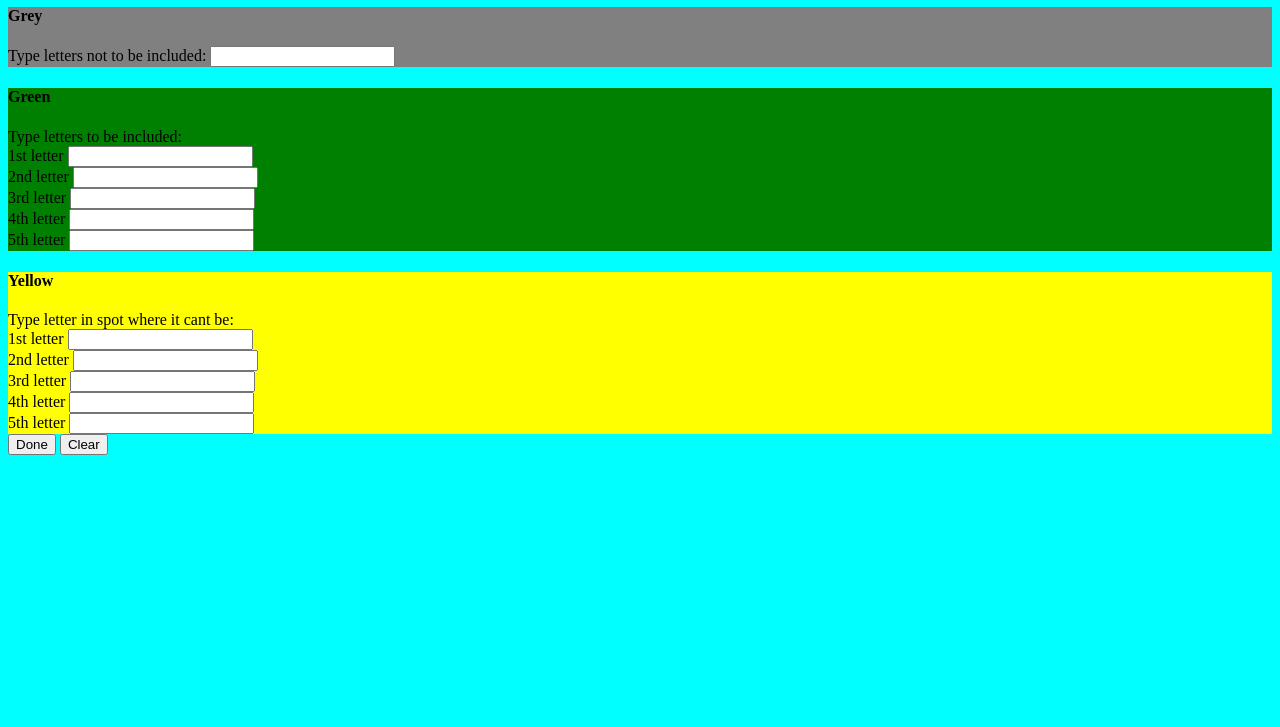
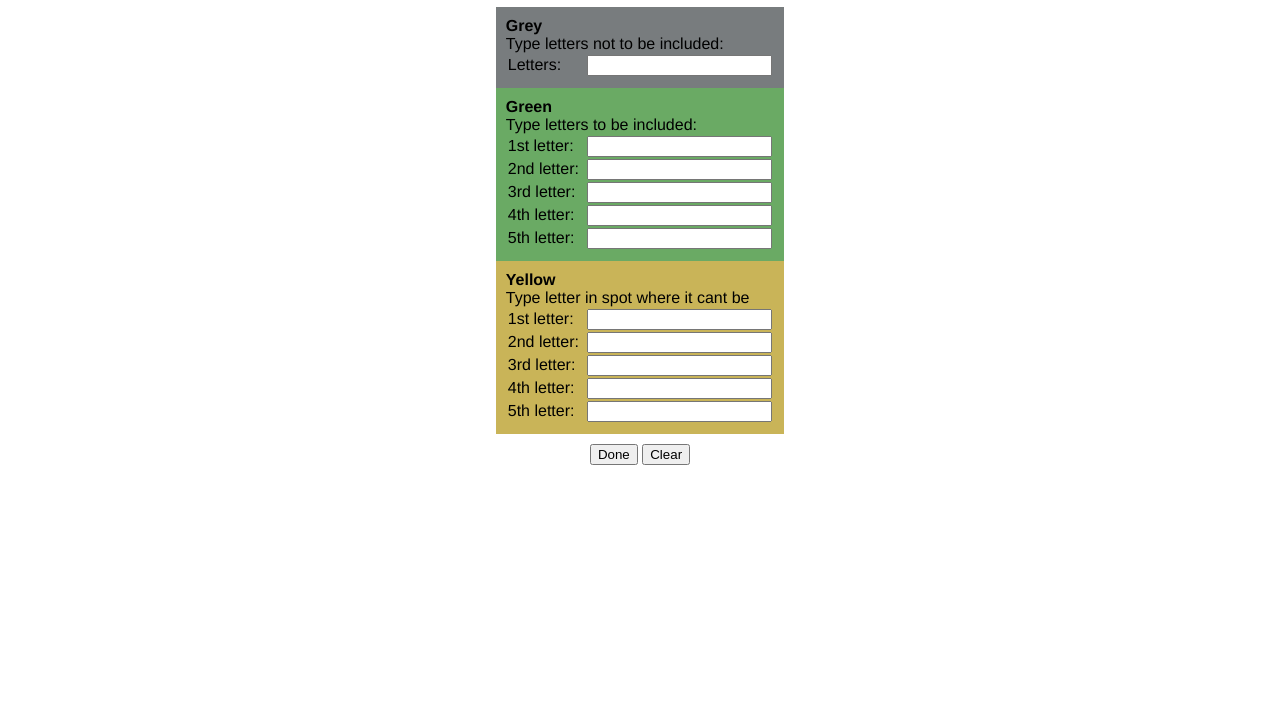
Before and after one commit to YehudaSchochet/portfolio, a website built with webpack: page wordleHelp/src/index.html in a window 1280 px wide. Shown: the part 73-800 px from the top of the page. Built offline with nearby package versions, Linux system fonts and the light colour scheme; what an-array-of-english-words would draw is missing.

Commit message:
cleaning up code

```diff
--- a/wordleHelp/src/css/index.css
+++ b/wordleHelp/src/css/index.css
@@ -1,23 +1,43 @@
 body {
-  background-color: aqua;
+  font-family: Helvetica, Arial, sans-serif;
 }
 
-header{
- text-align: center;
+h4 {
+  padding: 0px;
+  margin: 0px;
 }
 
-#filteredWords{
+header {
+  text-align: center;
+}
+
+label {
+  width: 75px;
+  display: inline-block;
+}
+
+.inputBox {
+  margin: 2px;
+}
+
+.element {
+  padding: 10px;
+  margin: auto;
+  width: fit-content;
+}
+
+#filteredWords {
   word-wrap: break-word;
 }
 
-#grey{
-  background-color: gray;
+#grey {
+  background-color: #787C7E;
 }
 
 #green {
-  background-color: green;
+  background-color: #6AAA64;
 }
 
 #yellow {
-  background-color: yellow;
+  background-color: #C9B458;
 }
--- a/wordleHelp/src/index.html
+++ b/wordleHelp/src/index.html
@@ -8,69 +8,73 @@
 
 </head>
 <title>Wordle Helper</title>
+
 <body>
   <header>
     <h1>Wordle Helper</h1>
   </header>
-  <div id="grey">
+  <div class="element" id="grey">
     <h4>Grey</h4>
      Type letters not to be included:
+    <div class="inputBox">
+      <label>Letters:</label>
       <input type="text" id="excluded" class="inputs">
     </div>
+  </div>
 
-  <div id="green">
+  <div class="element" id="green">
     <h4>Green</h4>
-  <div> Type letters to be included:</div>
-
-  <div>
-    1st letter
+    Type letters to be included:
+    <div class="inputBox">
+      <label>1st letter:</label>
       <input type="text" id="firstGreen" class="inputs" maxlength="1">
     </div>
-  <div>
-    2nd letter
+    <div class="inputBox">
+      <label>2nd letter:</label>
       <input type="text" id="secondGreen" class="inputs" maxlength="1">
     </div>
-  <div>
-    3rd letter
+    <div class="inputBox">
+      <label>3rd letter:</label>
       <input type="text" id="thirdGreen" class="inputs" maxlength="1">
     </div>
-  <div>
-    4th letter
+    <div class="inputBox">
+      <label>4th letter:</label>
       <input type="text" id="fourthGreen" class="inputs" maxlength="1">
     </div>
-  <div>
-    5th letter
+    <div class="inputBox">
+      <label>5th letter:</label>
       <input type="text" id="fifthGreen" class="inputs" maxlength="1">
     </div>
   </div>
 
-  <div id="yellow">
+  <div class="element" id="yellow">
     <h4>Yellow</h4>
-    <div> Type letter in spot where it cant be:</div>
-
-    <div>
-      1st letter
+    Type letter in spot where it cant be
+    <div class="inputBox">
+      <label>1st letter:</label>
       <input type="text" id="firstYellow" class="inputs">
     </div>
-    <div>
-      2nd letter
+    <div class="inputBox">
+      <label>2nd letter:</label>
       <input type="text" id="secondYellow" class="inputs">
     </div>
-    <div>
-      3rd letter
+    <div class="inputBox">
+      <label>3rd letter:</label>
       <input type="text" id="thirdYellow" class="inputs">
     </div>
-    <div>
-      4th letter
+    <div class="inputBox">
+      <label>4th letter:</label>
       <input type="text" id="fourthYellow" class="inputs">
     </div>
-    <div>
-      5th letter
+    <div class="inputBox">
+      <label>5th letter:</label>
       <input type="text" id="fifthYellow" class="inputs">
     </div>
   </div>
+  <div class="element">
   <button id="done">Done</button>
   <button id="clear">Clear</button>
+  </div>
   <div id="filteredWords"></div>
 </body>
 
--- a/wordleHelp/src/index.js
+++ b/wordleHelp/src/index.js
@@ -4,28 +4,11 @@ import wordlist from 'an-array-of-english-words'
 
 //get list of engish five letter words
 let words = wordlist.filter(word => word.length === 5);
-//function filterWords(letters,wordList,included) {
-//   for (let i = 0; i < letters.length; i++) {
-//     const letter = letters[i];
-//     let filteredList = wordList.filter(word => {
-//       if(included){
-//         word.includes(letter)
-//       }else{
-//          !word.includes(letter)
-//       }
 
-//     });
-//     return filteredList;
-//   }
-// }
 $('#done').on('click', () => {
   let filteredList = words;
-  //filters out letters that you want excluded
+
   let excludedLetters = $('#excluded').val();
-  for (let i = 0; i < excludedLetters.length; i++) {
-    const letter = excludedLetters[i];
-    filteredList = filteredList.filter(word => !word.includes(letter))
-  }
 
   //array of letter in the correct spots
   let greenLetters = [
@@ -35,12 +18,6 @@ $('#done').on('click', () => {
     $('#fourthGreen').val(),
     $('#fifthGreen').val()
   ]
-  for (let i = 0; i < greenLetters.length; i++) {
-    const letter = greenLetters[i];
-    if (letter !== '') {
-      filteredList = filteredList.filter(word => word[i].includes(letter));
-    }
-  }
 
   //array of letters in incorrect spots
   let yellowSpots = [
@@ -50,13 +27,29 @@ $('#done').on('click', () => {
     $('#fourthYellow').val(),
     $('#fifthYellow').val()
   ]
-  //filter words with letter in the wrong spot
-  for (let i = 0; i < yellowSpots.length; i++) {
+
+  //function to to filter the wordlist via callback passed in
+  function wordlistFilter(callback) {
+    filteredList = filteredList.filter(callback)
+  }
+
+  //filter words with excluded letters
+  for (let i = 0; i < excludedLetters.length; i++) {
+    wordlistFilter(word => !word.includes(excludedLetters[i]))
+  }
+
+  for (let i = 0; i < 5; i++) {
+    //filter words with letter in the correct spot
+    const greenLetter = greenLetters[i];
+    if (greenLetter !== '') {
+      wordlistFilter(word => word[i].includes(greenLetter))
+    }
+    //filter words with letter in the wrong spot
     const spot = yellowSpots[i];
-      if (spot !== '') {
-        for (let j = 0; j < spot.length; j++) {
-          filteredList = filteredList.filter(word => word.includes(spot[j]))
-        filteredList = filteredList.filter(word => !word[i].includes(spot[j]));
+    if (spot !== '') {
+      for (let j = 0; j < spot.length; j++) {
+        wordlistFilter(word => word.includes(spot[j]))
+        wordlistFilter(word => !word[i].includes(spot[j]))
       }
     }
 
--- a/wordleHelp/webpack.config.js
+++ b/wordleHelp/webpack.config.js
@@ -48,12 +48,7 @@ module.exports = {
       },
       {
         test: /\.(png|svg|jpg|jpeg|gif)$/i,
-        type: 'asset'/*,
-        parser: {
-          dataUrlCondition: {
-            maxSize: 20 * 1024,
-          }
-        }*/
+        type: 'asset'
       },
       {
         test: /\.json5$/i,
@@ -61,20 +56,6 @@ module.exports = {
         parser: {
           parse: json5.parse,
         }
-      },
-      {
-        test: /\.(csv|tsv)$/i,
-        use: ['csv-loader']
-      },
-      {
-        test: /\.m?js$/,
-        exclude: /(node_modules|bower_components)/,
-        use: {
-          loader: 'babel-loader',
-          options: {
-            presets: ['@babel/preset-env']
-          }
-        }
       }
     ]
   }
```
Lines whose indentation alone changed are shown as unchanged.
